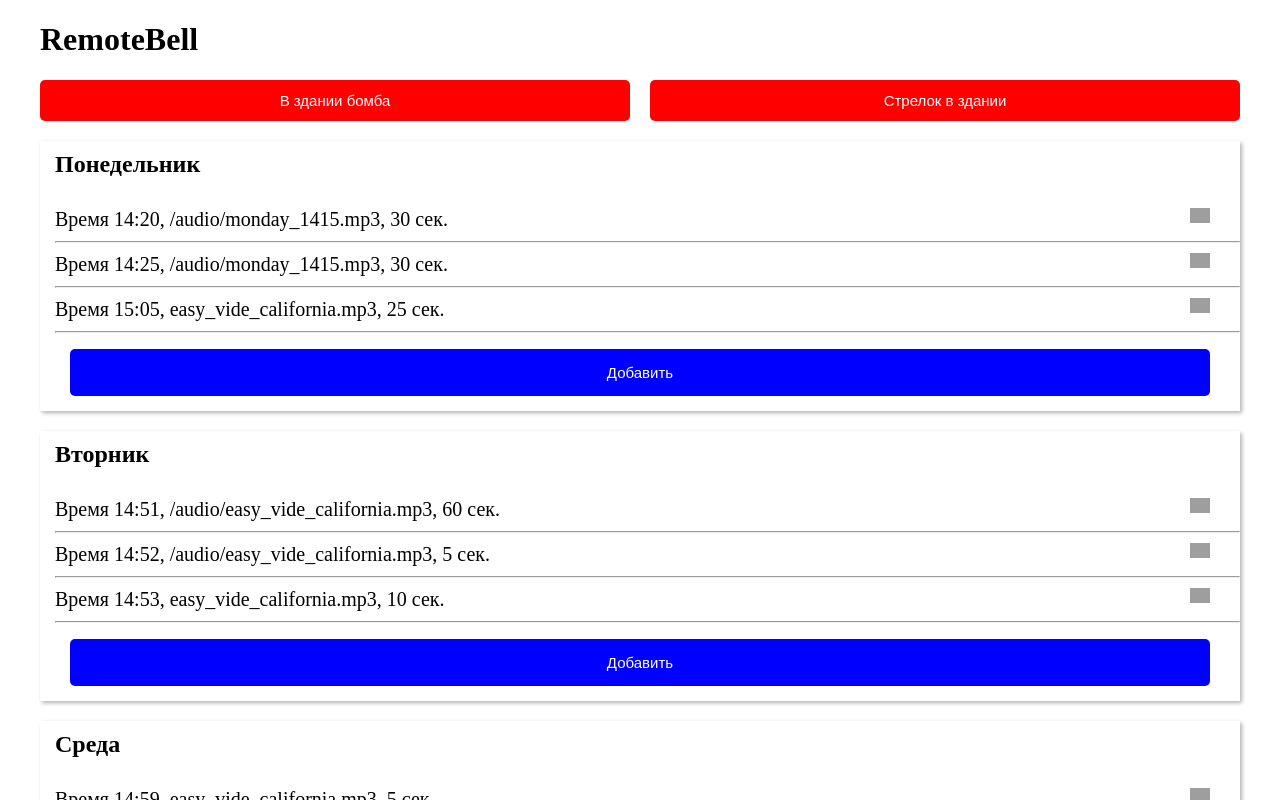
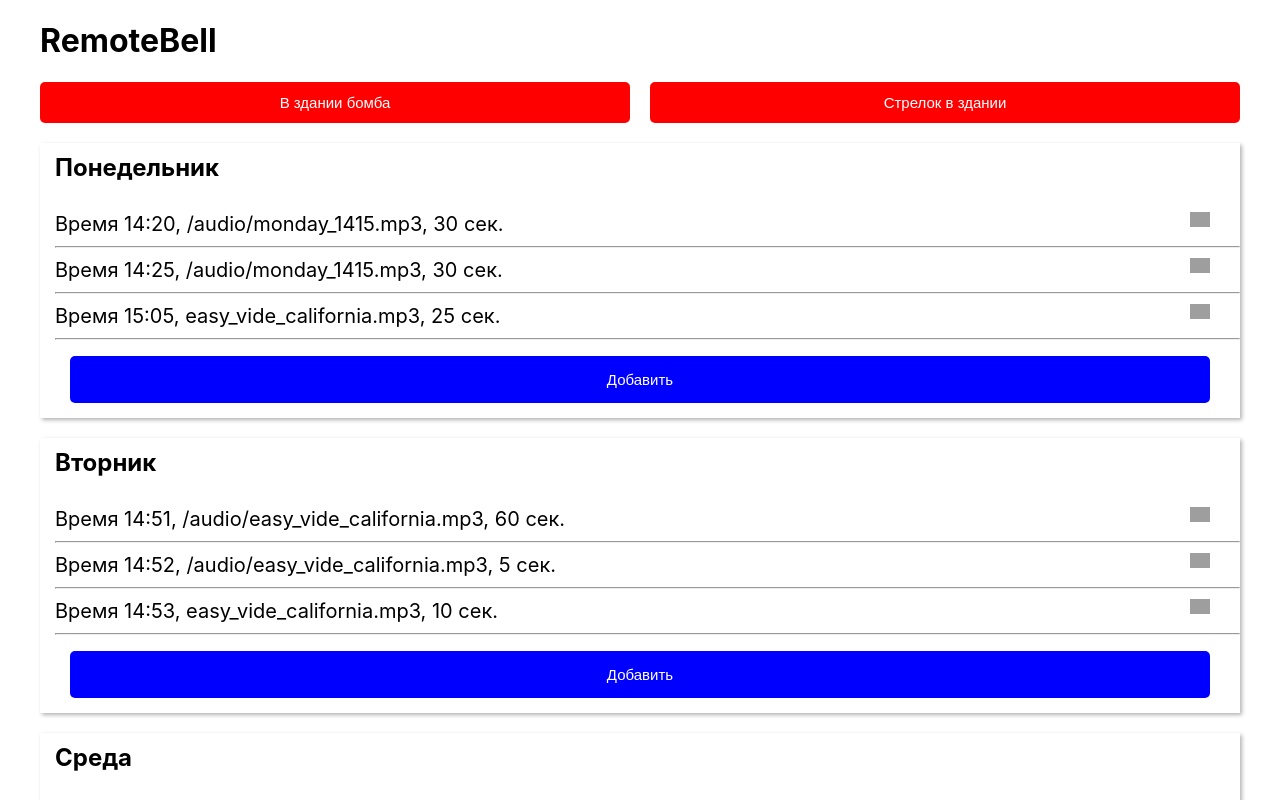
Before and after one commit to FATT-ux/remotebell, a React (Vite) app: page / in a window 1280 px wide. Shown: the top 800 px of the page. Built offline with nearby package versions, Linux system fonts and the light colour scheme; grey boxes are pictures that could not be loaded.

Commit message:
Добавил PopUp окно, шрифты и папку со звуками

```diff
--- a/src/css/main.css
+++ b/src/css/main.css
@@ -1,7 +1,7 @@
 body{
     margin: 0;
     box-sizing: border-box;
-
+    font-family:-apple-system, BlinkMacSystemFont, "Segoe UI", "Roboto", "Helvetica", Arial, sans-serif;
 }
 img{
     width: 100%;
```
